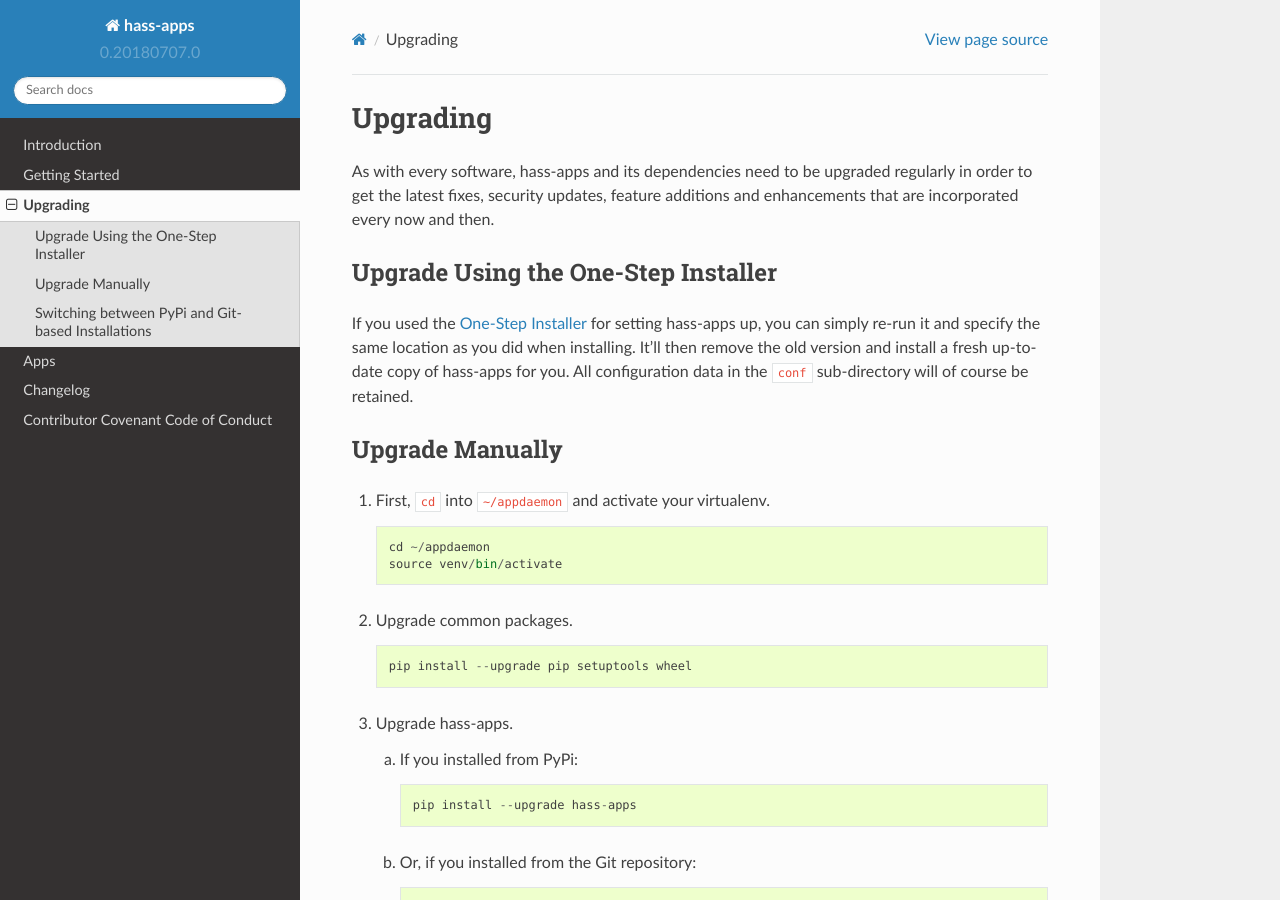
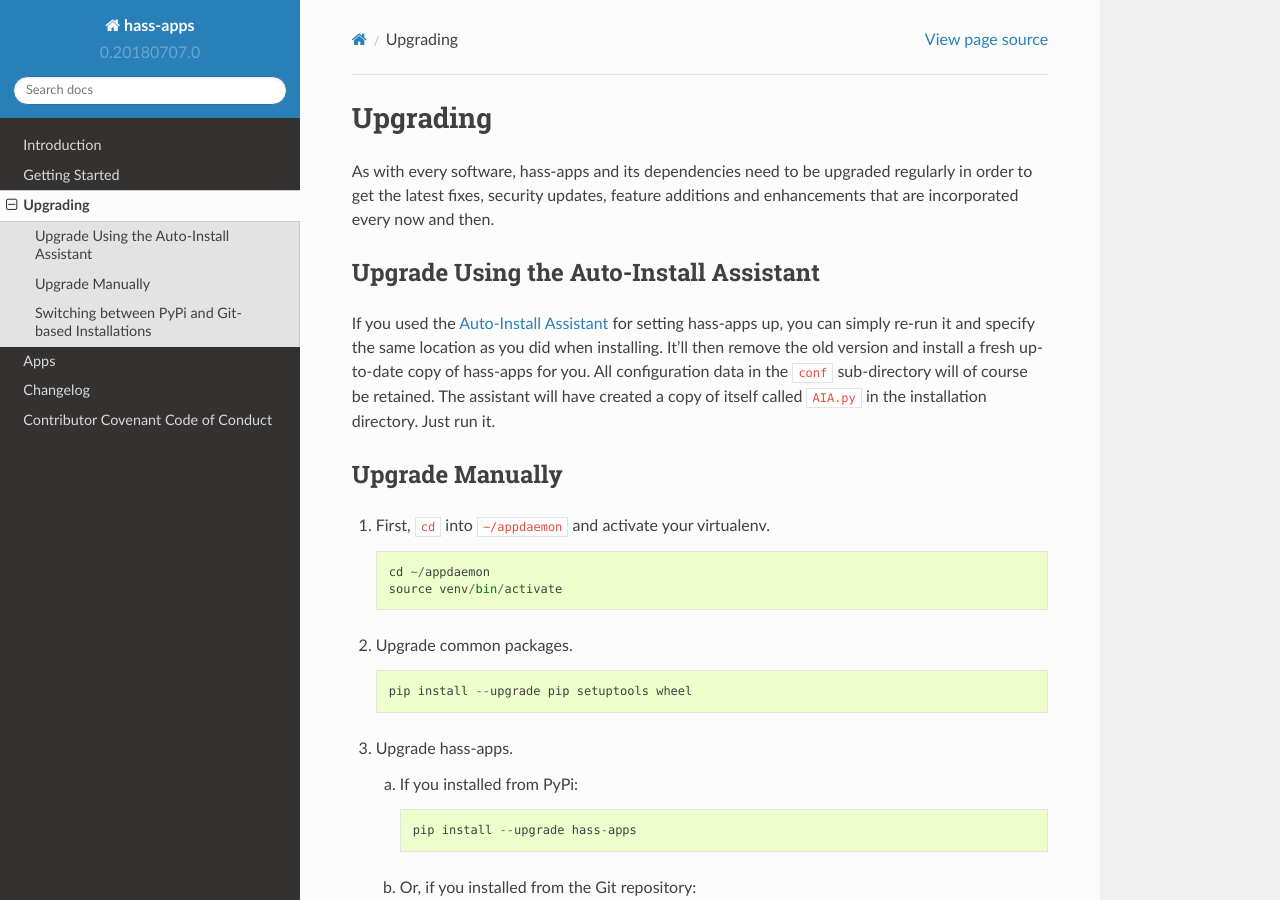
Before and after one commit to bob1de/hass-apps, a Sphinx documentation site: the page built from docs/upgrading.rst, in a window 1280 px wide and 900 px high. Built offline with Sphinx 7.4.7 and the Read the Docs theme 2.0.0, drawn with Linux system fonts in a browser that asks for light colours.

Commit message:
Renamed the one-step installer to auto-install assistant

```diff
--- a/docs/getting-started.rst
+++ b/docs/getting-started.rst
@@ -19,8 +19,8 @@
 enough, you may continue with installing.
 
 
-One-Step Installer
-------------------
+Auto-Install Assistant
+----------------------
 
 If you are lucky enough to use GNU/Linux, there is a script available
 to guide you through the installation and configuration. Just open a
@@ -30,7 +30,7 @@
 
 ::
 
-    wget -qO- https://raw.githubusercontent.com/efficiosoft/hass-apps/master/one_step_installer.py > /tmp/one_step_installer.py && python3 /tmp/one_step_installer.py
+    wget -qO- https://raw.githubusercontent.com/efficiosoft/hass-apps/master/AIA.py > /tmp/AIA.py && python3 /tmp/AIA.py
 
 Once the script has been downloaded, it'll run automatically. Follow
 the instructions on screen.
--- a/docs/upgrading.rst
+++ b/docs/upgrading.rst
@@ -6,15 +6,17 @@
 additions and enhancements that are incorporated every now and then.
 
 
-Upgrade Using the One-Step Installer
-------------------------------------
+Upgrade Using the Auto-Install Assistant
+----------------------------------------
 
-If you used the `One-Step Installer
-<getting-started.html#one-step-installer>`_ for setting hass-apps up,
-you can simply re-run it and specify the same location as you did when
-installing. It'll then remove the old version and install a fresh
+If you used the `Auto-Install Assistant
+<getting-started.html#auto-install-assistant>`_ for setting hass-apps
+up, you can simply re-run it and specify the same location as you did
+when installing. It'll then remove the old version and install a fresh
 up-to-date copy of hass-apps for you. All configuration data in the
-``conf`` sub-directory will of course be retained.
+``conf`` sub-directory will of course be retained. The assistant will
+have created a copy of itself called ``AIA.py`` in the installation
+directory. Just run it.
 
 
 Upgrade Manually
```
Also changed, not shown: AIA.py (renamed from one_step_installer.py, +13 -12 lines), docs/CHANGELOG.md (+2 -1 lines).
